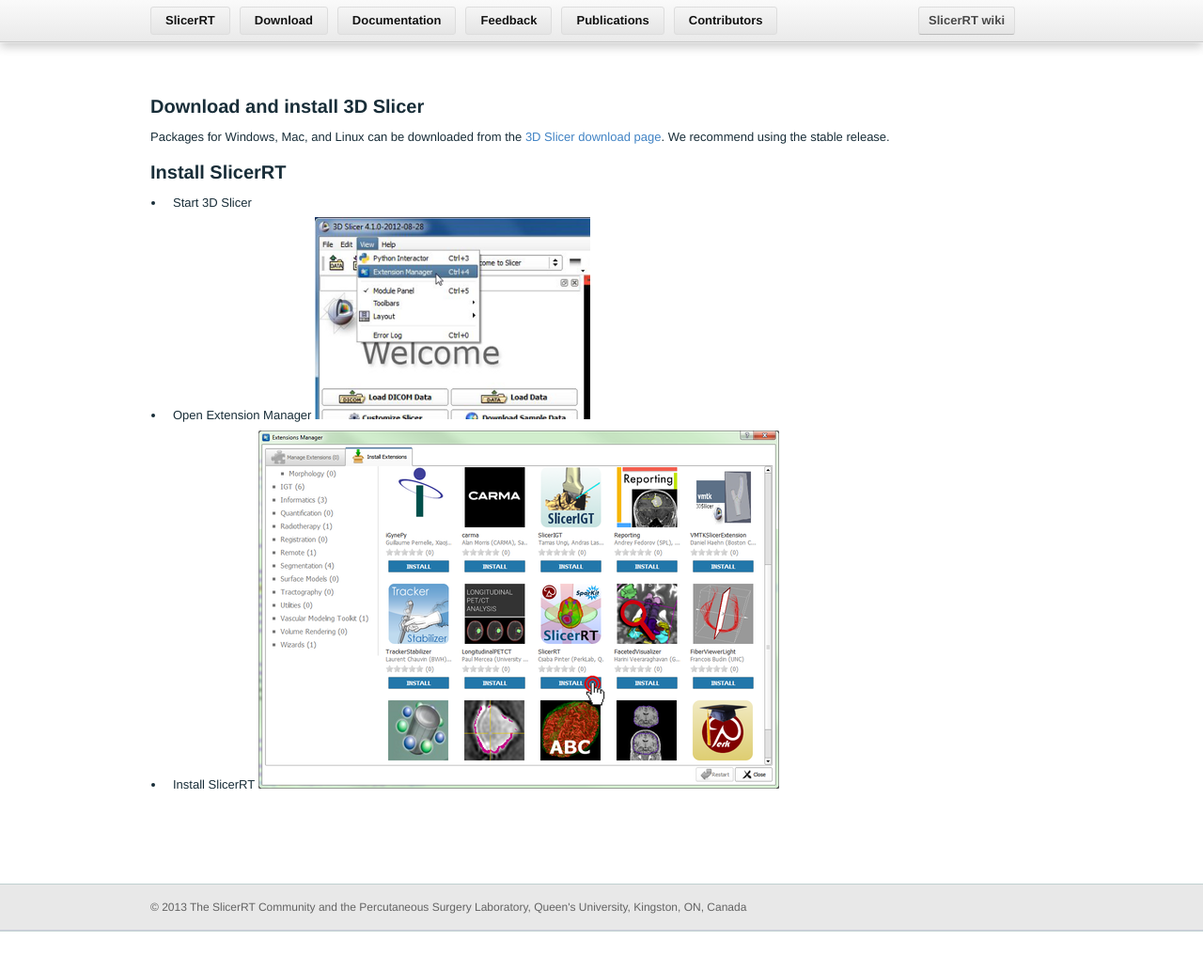
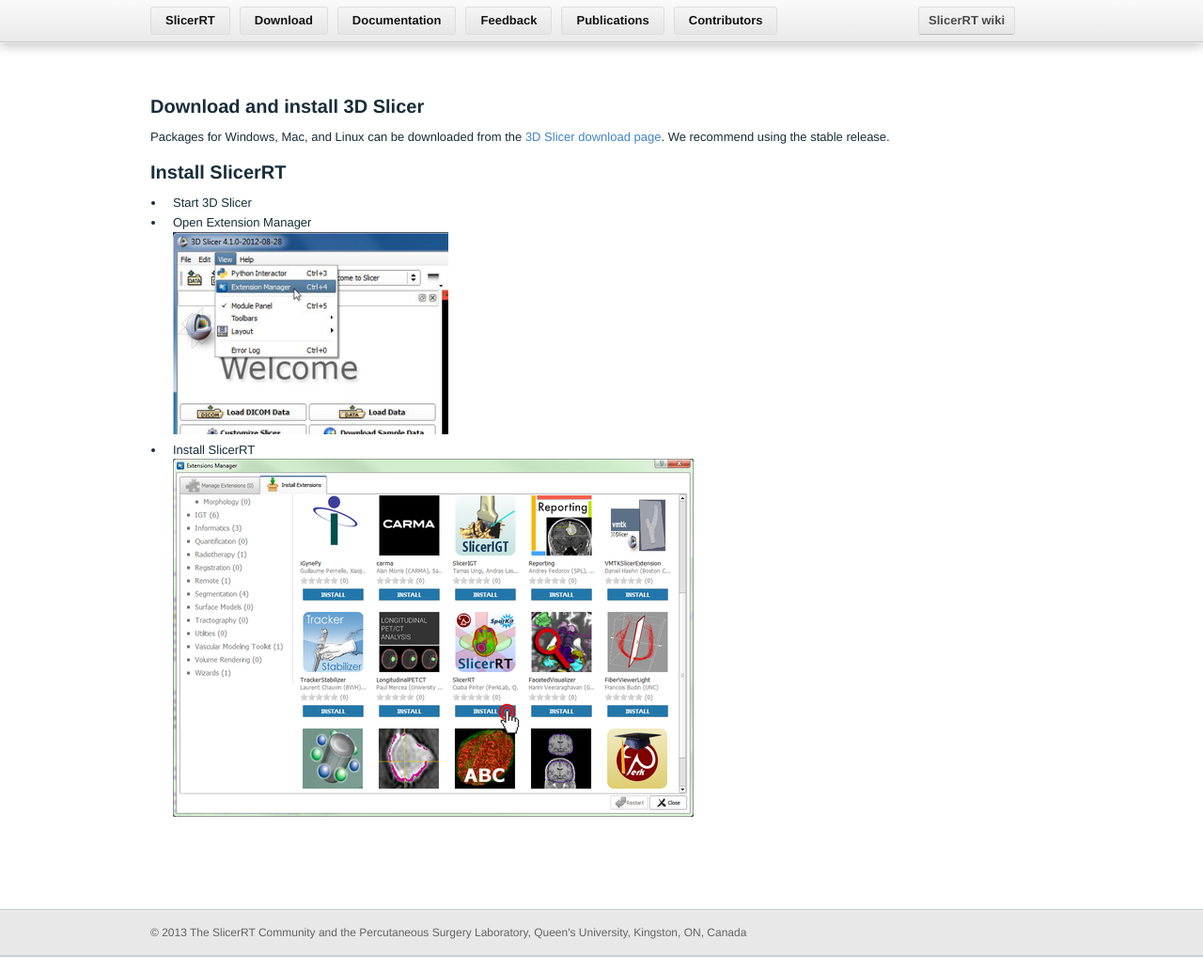
Before and after one commit to Sunderlandkyl/slicerrt.github.com, a Jekyll site: the page built from Download.md, in a window 1280 px wide. Shown: the whole page at 94% size. Built offline with Jekyll 4.4.1, drawn with Linux system fonts in a browser that asks for light colours; Markdown is read by kramdown in place of the engine named in the settings; before the commit the page ends 1006 px from its top, so only the background shows below that.

Commit message:
Re #302: Content layout fixes

```diff
--- a/Download.md
+++ b/Download.md
@@ -8,9 +8,10 @@
 #Install SlicerRT
 
 *   Start 3D Slicer
-
+<br>
 *   Open Extension Manager
+<br>
 ![3D Slicer - Open Extension Manager](images/SlicerCorner.png)
-
+<br>
 *   Install SlicerRT
-![3D Slicer - Extension Manager Browser](images/SlicerRT_0.10_ExtensionManager_Browser_ClickOnSlicerRT.png)
+<br>![3D Slicer - Extension Manager Browser](images/SlicerRT_0.10_ExtensionManager_Browser_ClickOnSlicerRT.png)
```
